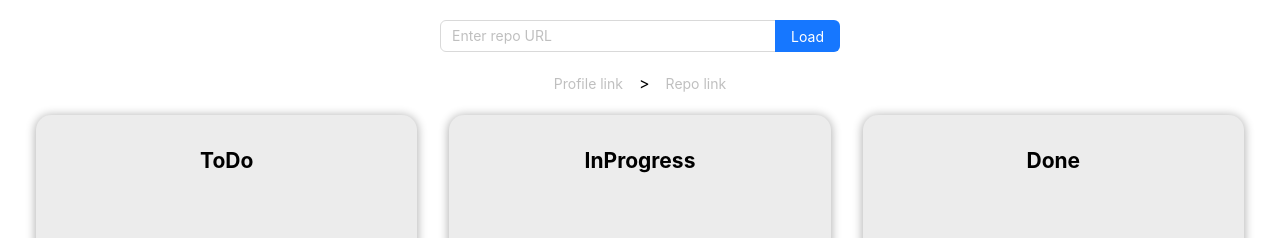
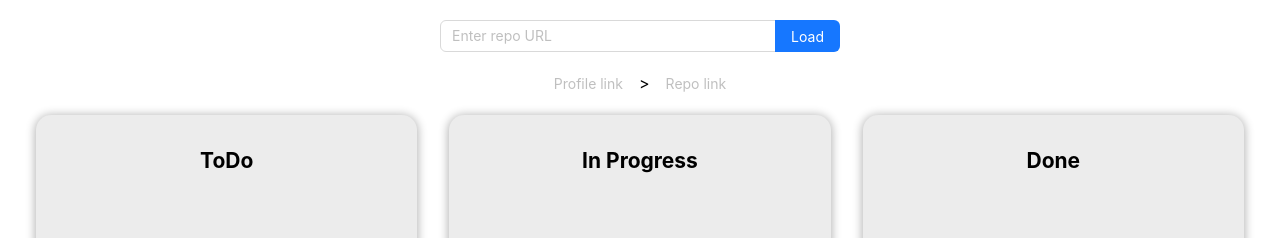
Before and after one commit to VadymKas/github-kanban-board, a React (Create React App) app: page / in a window 1280 px wide. Shown: the top 238 px of the page. Built offline with nearby package versions, Linux system fonts and the light colour scheme.

Commit message:
fix: fixed dnd functionality

```diff
--- a/src/components/CardBlock/CardBlock.tsx
+++ b/src/components/CardBlock/CardBlock.tsx
@@ -55,6 +55,7 @@ const CardBlock = () => {
 
   const issueCols: CardCol[] = [
     {
+      name: 'ToDo',
       id: 'ToDo',
       issues: allIssues?.filter(
         (issue: FetchProps) =>
@@ -62,12 +63,14 @@ const CardBlock = () => {
       ),
     },
     {
+      name: 'In Progress',
       id: 'InProgress',
       issues: allIssues?.filter(
         (issue: FetchProps) => issue.state === 'open' && issue.assignees.length,
       ),
     },
     {
+      name: 'Done',
       id: 'Done',
       issues: allIssues?.filter(
         (issue: FetchProps) => issue.state === 'closed',
@@ -77,16 +80,16 @@ const CardBlock = () => {
 
   return (
     <div style={{ width: '100%' }}>
-      <DragDropContext onDragEnd={onDragEnd}>
-        <Row>
+      <Row>
+        <DragDropContext onDragEnd={onDragEnd}>
           {boardData?.map((col) => (
             <CardCol
               key={col.id}
               {...col}
             />
           ))}
-        </Row>
-      </DragDropContext>
+        </DragDropContext>
+      </Row>
     </div>
   );
 };
--- a/src/components/CardCol/CardCol.tsx
+++ b/src/components/CardCol/CardCol.tsx
@@ -11,20 +11,20 @@ const colStyle = {
   boxShadow: '0px 1px 10px 1px rgba(0, 0, 0, 0.3)',
 };
 
-const CardCol: React.FC<CardCol> = ({ id, issues }) => {
+const CardCol: React.FC<CardCol> = ({ name, id, issues }) => {
   return (
     <Col
       xs={24}
       md={12}
       lg={8}
       style={{ padding: '16px' }}>
+      <Col style={colStyle}>
+        <h2 style={{ textAlign: 'center' }}>{name}</h2>
         <Droppable droppableId={id}>
           {(provided) => (
             <div
               ref={provided.innerRef}
               {...provided.droppableProps}>
-            <Col style={colStyle}>
-              <h2 style={{ textAlign: 'center' }}>{id}</h2>
               {issues?.map((issue, index) => (
                 <CardItem
                   key={issue.number}
@@ -32,12 +32,12 @@ const CardCol: React.FC<CardCol> = ({ id, issues }) => {
                   index={index}
                 />
               ))}
-            </Col>
               {provided.placeholder}
             </div>
           )}
         </Droppable>
       </Col>
+    </Col>
   );
 };
 
--- a/src/react-app-env.d.ts
+++ b/src/react-app-env.d.ts
@@ -31,6 +31,7 @@ type FetchProps = {
 };
 
 type CardCol = {
+  name: string,
   id: string;
   issues: CardProps[];
 };
```
Lines whose indentation alone changed are shown as unchanged.
